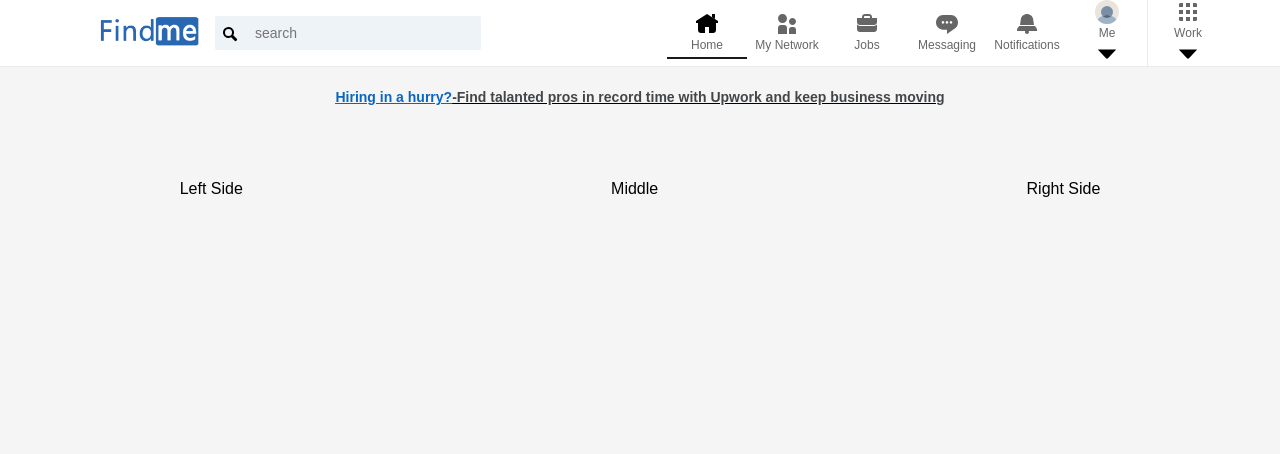
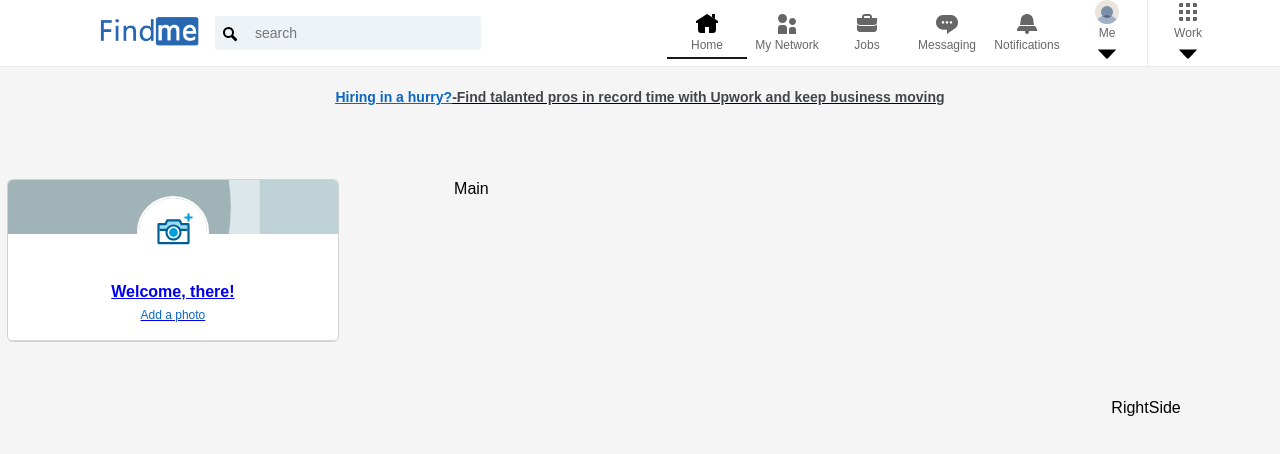
Before and after one commit to Nare-Stepanyan/find-me-project, a React (Create React App) app: page /home in a window 1280 px wide. Shown: the top 454 px of the page. Built offline with nearby package versions, Linux system fonts and the light colour scheme.

Commit message:
left part

```diff
--- a/src/components/Home.js
+++ b/src/components/Home.js
@@ -1,5 +1,8 @@
 import styled from "styled-components";
 import React from "react";
+import LeftSide from "./LeftSide";
+import RightSide from "./RightSide";
+import Main from "./Main";
 
 const Home = (props) => {
   return (
@@ -14,9 +17,9 @@
         </p>
       </Section>
       <Layout>
-        <div>Left Side</div>
-        <div>Middle</div>
-        <div>Right Side</div>
+        <LeftSide />
+        <Main />
+        <RightSide />
       </Layout>
     </Container>
   );
--- a/src/components/LeftSide.js
+++ b/src/components/LeftSide.js
@@ -0,0 +1,85 @@
+import styled from "styled-components";
+import React from "react";
+
+const LeftSide = (props) => {
+  return (
+    <Container>
+      <ArtCard>
+        <UserInfo>
+          <CardBackground />
+          <a href="#">
+            <Photo />
+            <Link>Welcome, there!</Link>
+          </a>
+          <a href="#">
+            <AddPhotoText>Add a photo</AddPhotoText>
+          </a>
+        </UserInfo>
+      </ArtCard>
+    </Container>
+  );
+};
+
+const Container = styled.div`
+  grid-area: leftside;
+`;
+
+const ArtCard = styled.div`
+  text-align: center;
+  overflow: hidden;
+  margin-bottom: 8px;
+  background-color: #fff;
+  border-radius: 5px;
+  transition: box-shadow 83ms;
+  position: relative;
+  border: none;
+  box-shadow: 0 0 0 1px rgb(0 0 0 /15%), 0 0 0 rgb(0 0 0 /20%);
+`;
+
+const UserInfo = styled.div`
+  border-bottom: 1px solid rgba(0, 0, 0, 0.15);
+  padding: 12px 12px 16px;
+  word-wrap: break-word;
+  word-break: break-word;
+`;
+
+const AddPhotoText = styled.div`
+  color: #0a66c2;
+  margin-top: 4px;
+  font-size: 12px;
+  line-height: 1.33;
+  font-weight: 400;
+`;
+
+const Photo = styled.div`
+  box-shadow: none;
+  background-image: url("/images/photo.svg");
+  width: 72px;
+  height: 72px;
+  box-sizing: border-box;
+  background-clip: content-box;
+  background-position: center;
+  background-color: #fff;
+  background-size: 60%;
+  background-repeat: no-repeat;
+  border: 2px solid #fff;
+  margin: -38px auto 12px;
+  border-radius: 50%;
+`;
+
+const CardBackground = styled.div`
+  background: url("/images/card-bg.svg");
+  background-position: center;
+  background-size: 462px;
+  height: 54px;
+  margin: -12px -12px 0;
+`;
+
+const Link = styled.div`
+  font-size: 16px;
+  line-height: 1.5;
+  color: rgbs(0, 0, 0, 0.9);
+  font-weight: 600;
+`;
+
+export default LeftSide;
--- a/src/components/Main.js
+++ b/src/components/Main.js
@@ -0,0 +1,12 @@
+import styled from "styled-components";
+import React from "react";
+
+const Main = (props) => {
+  return <Container>Main</Container>;
+};
+
+const Container = styled.div`
+  grid-area: main;
+`;
+
+export default Main;
--- a/src/components/RightSide.js
+++ b/src/components/RightSide.js
@@ -0,0 +1,12 @@
+import styled from "styled-components";
+import React from "react";
+
+const RightSide = (props) => {
+  return <Container>RightSide</Container>;
+};
+
+const Container = styled.div`
+  grid-area: rightSide;
+`;
+
+export default RightSide;
```
Also changed, not shown: public/images/card-bg.svg (added), public/images/photo.svg (added).
